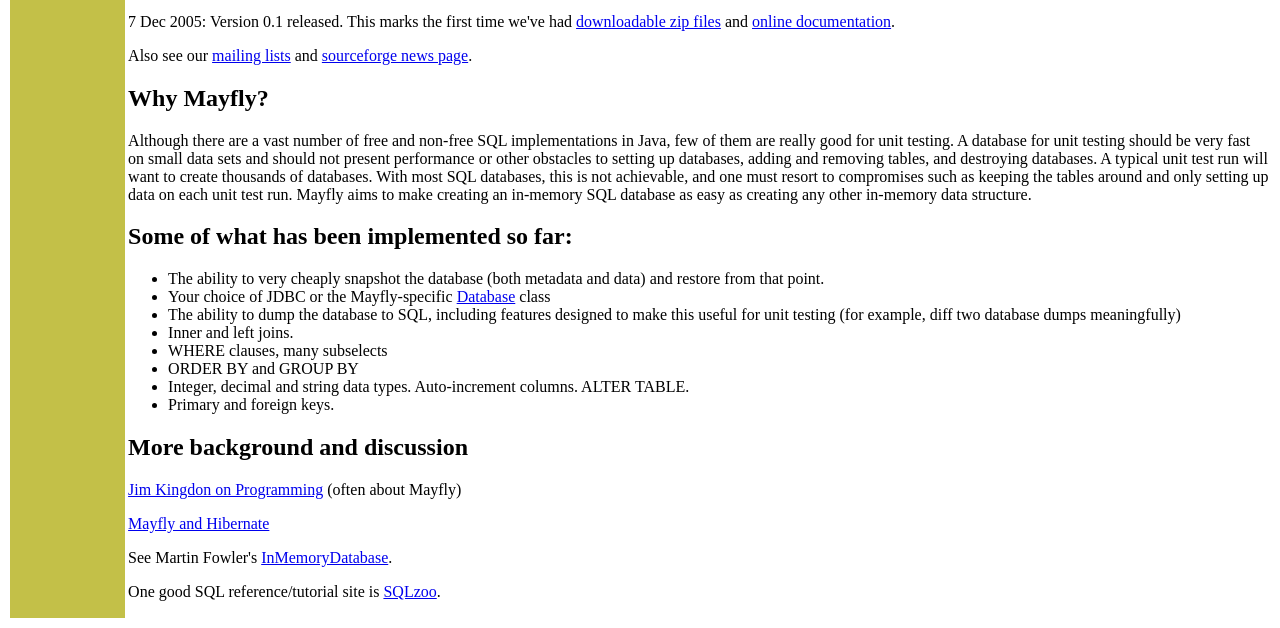
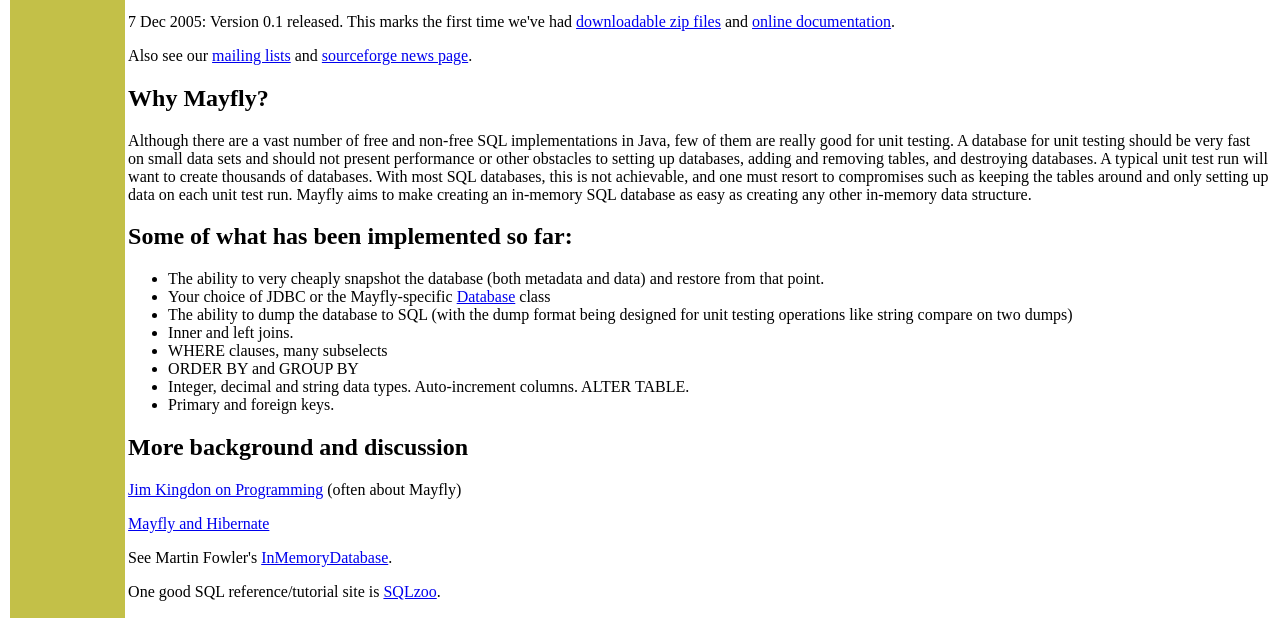
Before and after one commit to jkingdon/mayfly, a plain HTML site: page web/index.html in a window 1280 px wide. Shown: the part 258-886 px from the top of the page. Drawn offline with Linux system fonts and the light colour scheme.

Commit message:
Maybe try #2 will produce clearer wording about the dumper.
git-svn-id: https://mayfly.svn.sourceforge.net/svnroot/mayfly/trunk/mayfly@508 97720ae0-9849-0410-b17a-8398f3d9df07

```diff
--- a/web/index.html
+++ b/web/index.html
@@ -77,7 +77,7 @@ data) and restore from that point.</li>
 <a href="doc/html/classnet_1_1sourceforge_1_1mayfly_1_1Database.html"
 >Database</a> class</li>
 
-<li>The ability to dump the database to SQL, including features designed to make this useful for unit testing (for example, diff two database dumps meaningfully)</li>
+<li>The ability to dump the database to SQL (with the dump format being designed for unit testing operations like string compare on two dumps)</li>
 
 <li>Inner and left joins.</li>
 
```
